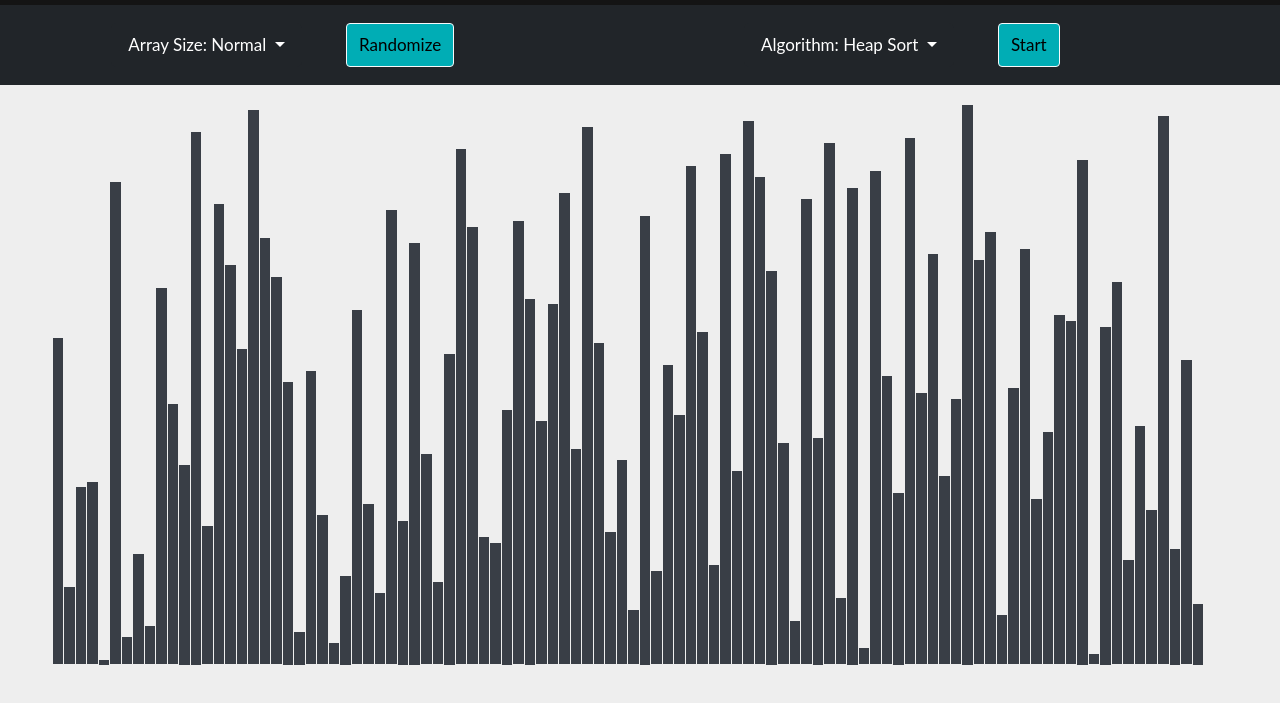
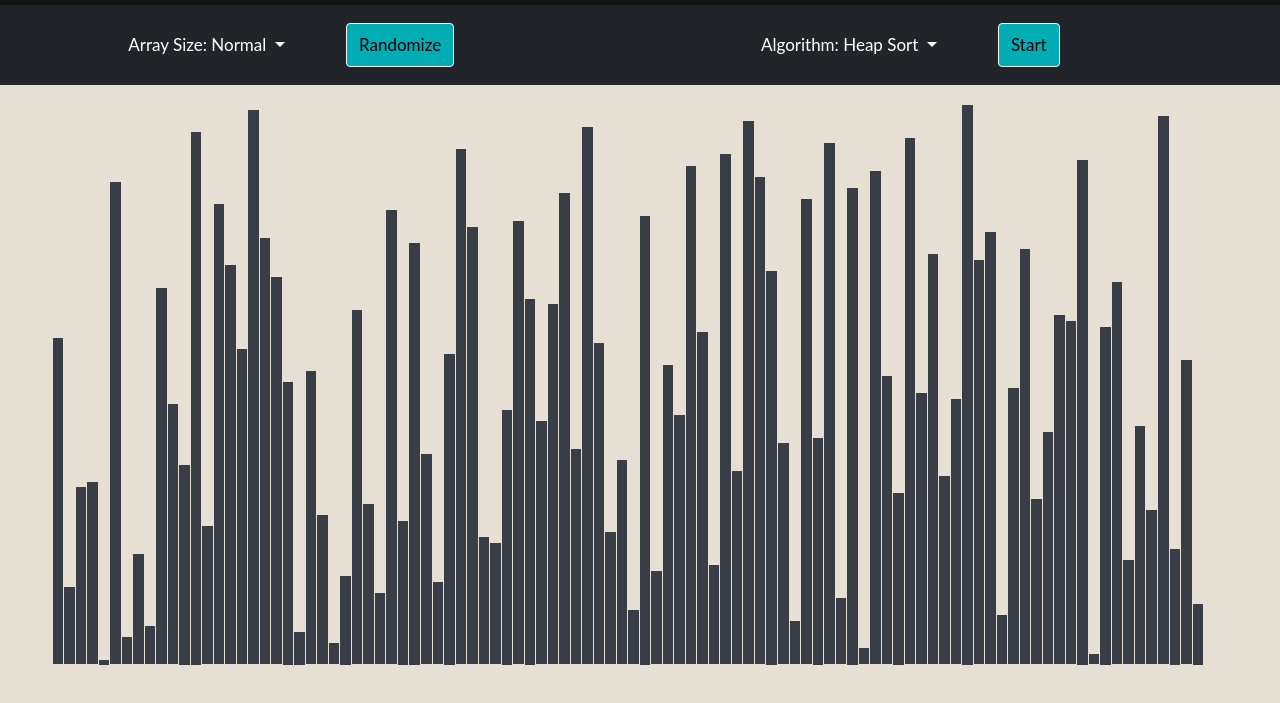
Before and after one commit to Chensienyong/sorting_visualizer, a website: page index.html in a window 1280 px wide. Shown: the part 61-764 px from the top of the page. Drawn offline with nearby package versions, Linux system fonts and the light colour scheme.

Commit message:
Change bg color

```diff
--- a/public/stylesheets/base.css
+++ b/public/stylesheets/base.css
@@ -17,7 +17,7 @@ body {
   font-size: 18px;
   line-height: 1.72222;
   color: #34495e;
-  background-color: #eeeeee;
+  background-color: #E6E0D4;
 }
 
 #main {
```
